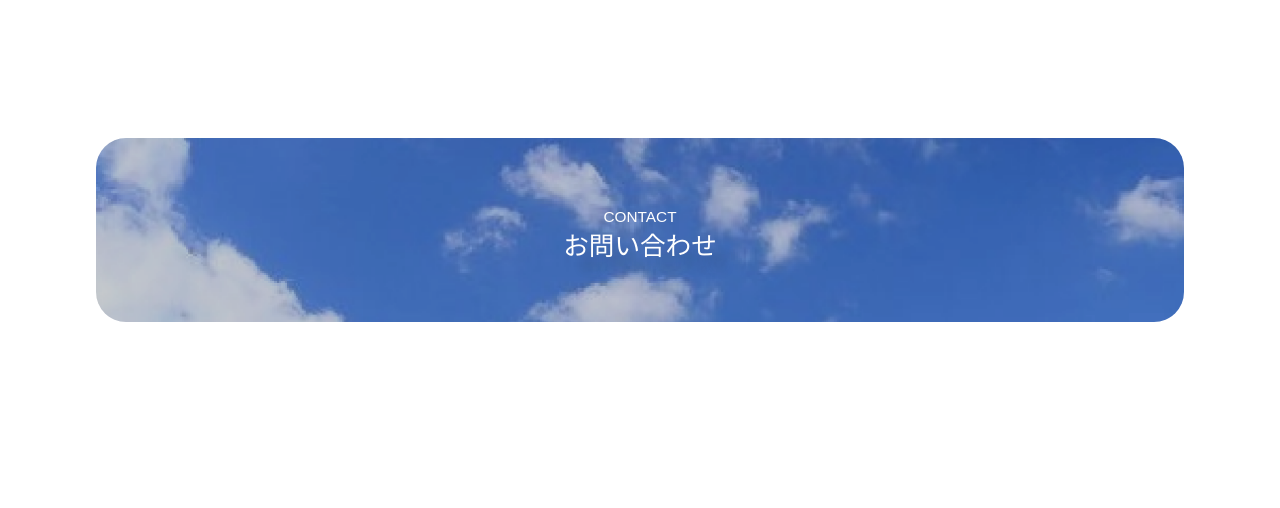
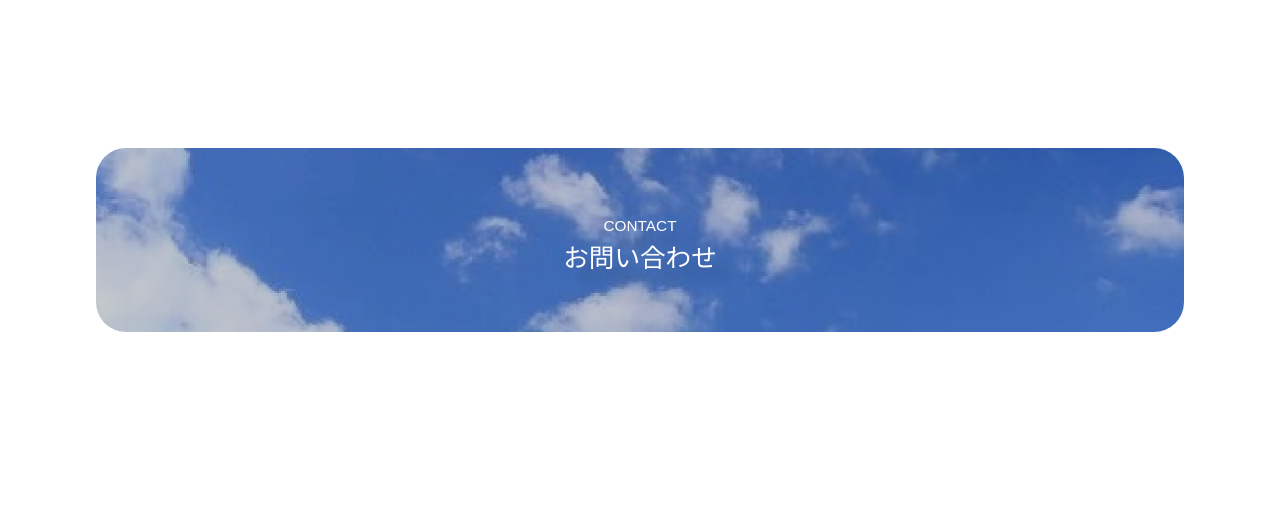
Before and after one commit to runrunkiko/JerseyBrown_HP, a plain HTML site: page about/index.html in a window 1280 px wide. Shown: the part 10860-11368 px from the top of the page. Drawn offline with nearby package versions, Linux system fonts and the light colour scheme; a web font is replaced by a local one.

Commit message:
star_fix

```diff
--- a/about/index.html
+++ b/about/index.html
@@ -189,14 +189,14 @@
                         <p>十勝ミルキー　一同</p>
                     </div>
                     <seciton class="button-wrap">
-                        <section class="button6">
+                        <a href="../contact/index.html"><section class="button6">
                             <div class="button-box6"></div>
                             <div class="contents6">
                                 <h2>CONTACT</h2>
-                                <h3><a href="#">お問い合わせ</a></h3>
+                                <h3>お問い合わせ</h3>
                             <div class="hover"></div>
                             </div>
-                        </section>
+                        </section></a>
                     </seciton>
                 </div>
             </section>
--- a/css/style.css
+++ b/css/style.css
@@ -323,15 +323,16 @@ h1 .logo{
 }
 .star3{
     margin-top: -10vh;
+    margin-left: 80%;
     animation:animationStar3-range 2.2s 2.5s ease-in-out normal infinite,animationStar3-fadein 2.2s 2.5s ease-in-out normal infinite;
 }
 .star4{
-    /* margin-left: 2vw; */
+    margin-left: 20%;
     margin-top: -10vh;
     animation:animationStar4-range 2.5s 3s ease-in-out normal infinite,animationStar4-fadein 2.5s 3s ease-in-out normal infinite;
 }
 .star5{
-    /* margin-left: 2vw; */
+    margin-left: 60%;
     margin-top: -150vh;
     animation:animationStar5-range 2.8s 1s ease-in-out normal infinite,animationStar5-fadein 2.8s 1s ease-in-out normal infinite;
 }
@@ -1511,6 +1512,9 @@ ul{
     left: 50%;
     transform: translate(-50%,-50%);
 }
+.contents6 h3{
+    padding-top: 1%;
+}
 .button-box6{
     background: url(../about/img/button6.png) no-repeat center center;
     background-size: cover;
```
